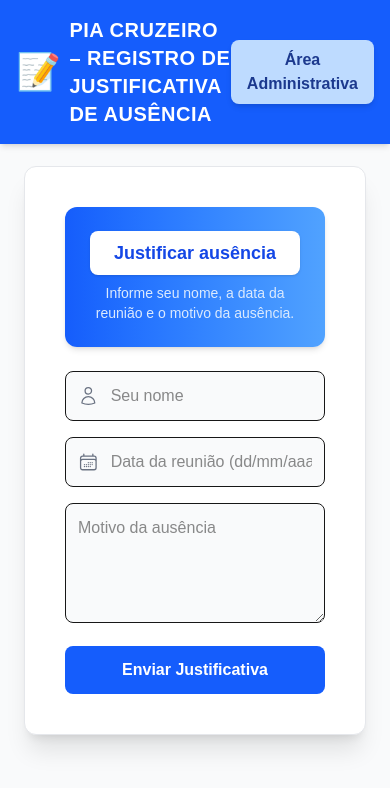
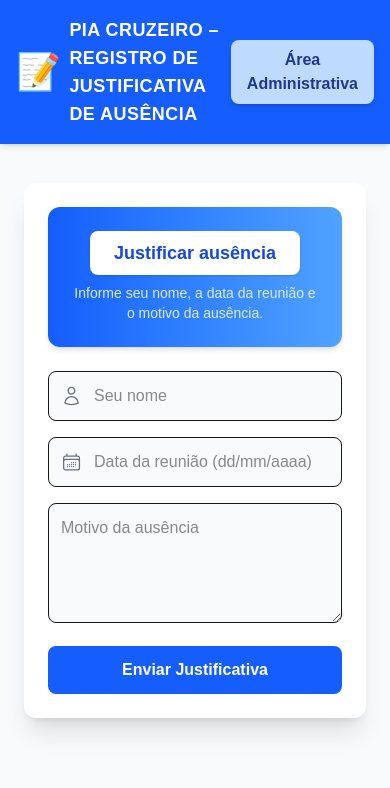
Before and after one commit to Marcos26jan/pia-cruzeiro, a Next.js app: page / in a window 390 px wide. Shown: the top 788 px of the page. Built offline with nearby package versions, Linux system fonts and the light colour scheme; no server answers.

Commit message:
responsividade

```diff
--- a/app/page.tsx
+++ b/app/page.tsx
@@ -80,7 +80,7 @@ export default function Home() {
       {/* NAVBAR */}
       <header className="fixed top-0 left-0 w-full bg-blue-600 shadow-md z-50">
         <div className="max-w-5xl mx-auto flex items-center justify-between p-4">
-          <h1 className="text-xl font-bold text-white tracking-wide flex items-center gap-2">
+          <h1 className="text-lg sm:text-xl font-bold text-white tracking-wide flex items-center gap-2">
             <span className="text-4xl">📝</span>
             PIA CRUZEIRO – REGISTRO DE JUSTIFICATIVA DE AUSÊNCIA
           </h1>
@@ -153,8 +153,7 @@ export default function Home() {
       )}
 
       {/* CARD */}
-      <div className="bg-white shadow-xl rounded-xl p-10 w-full max-w-xl border border-gray-200">
-
+      <div className="bg-white shadow-xl rounded-xl p-6 sm:p-10 w-full max-w-xl">
         <div className="bg-gradient-to-r from-blue-600 to-blue-400 text-white p-6 rounded-xl shadow-md text-center">
           <div className="bg-white text-blue-700 font-black rounded-lg px-6 py-2 text-lg shadow inline-block">
             Justificar ausência
```
